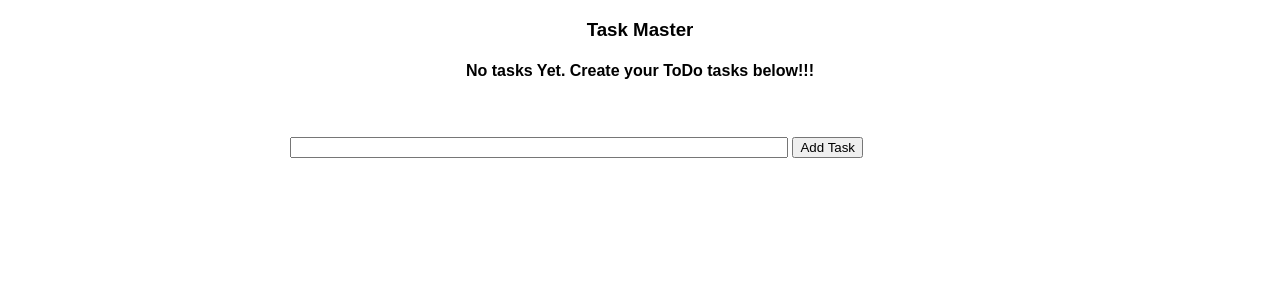
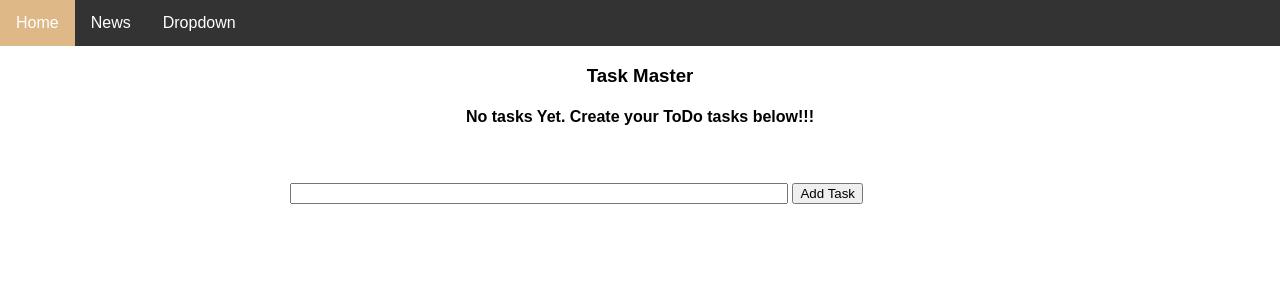
Before and after one commit to sarathsairam/flasktodoapp, a Flask app: template templates/index.html in a window 1280 px wide. Shown: the top 300 px of the page. Run offline with Flask 2, Linux system fonts and the light colour scheme; the template is opened without the code that fills it, so the values that code supplies are empty; some web fonts are replaced.

Commit message:
Adding dropdown & changing the interval for sleep

```diff
--- a/app.py
+++ b/app.py
@@ -34,7 +34,7 @@ def index():
     drvr = wbr.Chrome(executable_path=os.environ.get("CHROMEDRIVER_PATH"), chrome_options=chrome_options)
     urls = "http://www.mypanchang.com/mobilewidget.php?cityname=Hyderabad-AP-India&displaymode=full"
     drvr.get(urls)
-    time.sleep(10)
+    time.sleep(3)
     panchangText = drvr.find_element_by_tag_name('table').text.replace("\n", " ")
     types = type(panchangText)
     remoteIP = request.headers['X-Forwarded-For']
--- a/static/css/main.css
+++ b/static/css/main.css
@@ -33,3 +33,63 @@ td {
 #content {
     width: 70%;
 }
+
+.navbar {
+    overflow: hidden;
+    background-color: #333;
+  }
+
+  .navbar a {
+    float: left;
+    font-size: 16px;
+    color: white;
+    text-align: center;
+    padding: 14px 16px;
+    text-decoration: none;
+  }
+
+  .dropdown {
+    float: left;
+    overflow: hidden;
+  }
+
+  .dropdown .dropbtn {
+    font-size: 16px;
+    border: none;
+    outline: none;
+    color: white;
+    padding: 14px 16px;
+    background-color: inherit;
+    font-family: inherit;
+    margin: 0;
+  }
+
+  .navbar a:hover, .dropdown:hover .dropbtn {
+    background-color: burlywood;
+  }
+
+  .dropdown-content {
+    display: none;
+    position: absolute;
+    background-color: #f9f9f9;
+    min-width: 160px;
+    box-shadow: 0px 8px 16px 0px rgba(0,0,0,0.2);
+    z-index: 1;
+  }
+
+  .dropdown-content a {
+    float: none;
+    color: black;
+    padding: 12px 16px;
+    text-decoration: none;
+    display: block;
+    text-align: left;
+  }
+
+  .dropdown-content a:hover {
+    background-color: #ddd;
+  }
+
+  .dropdown:hover .dropdown-content {
+    display: block;
+  }
--- a/templates/index.html
+++ b/templates/index.html
@@ -5,6 +5,20 @@
 {% endblock %}
 
 {% block body %}
+<div class="navbar">
+    <a href="#home">Home</a>
+    <a href="#news">News</a>
+    <div class="dropdown">
+      <button class="dropbtn">Dropdown
+        <i class="fa fa-caret-down"></i>
+      </button>
+      <div class="dropdown-content">
+        <a href="#">Link 1</a>
+        <a href="#">Link 2</a>
+        <a href="#">Link 3</a>
+      </div>
+    </div>
+</div>
 <div class="content">
     <h3 style="text-align: center;">Task Master</h3>
     {% if tasks|length < 1 %}
```
